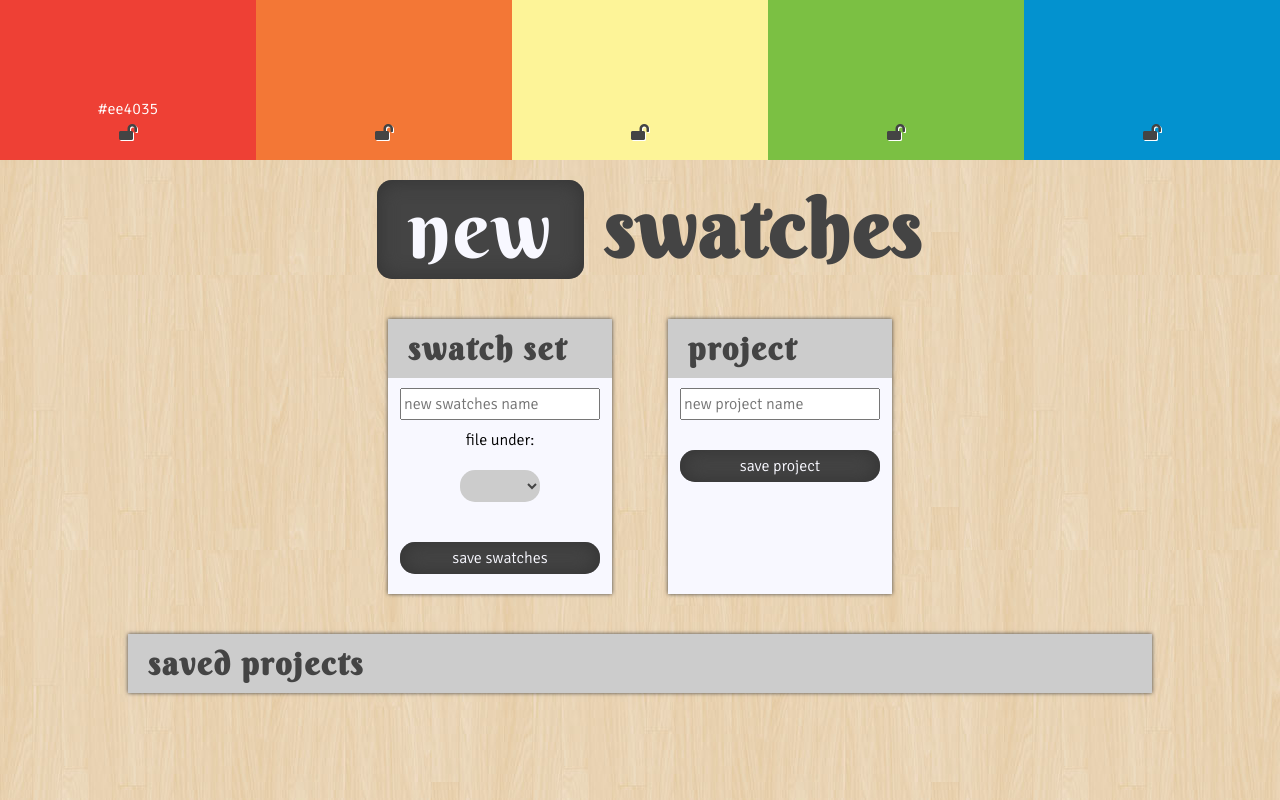
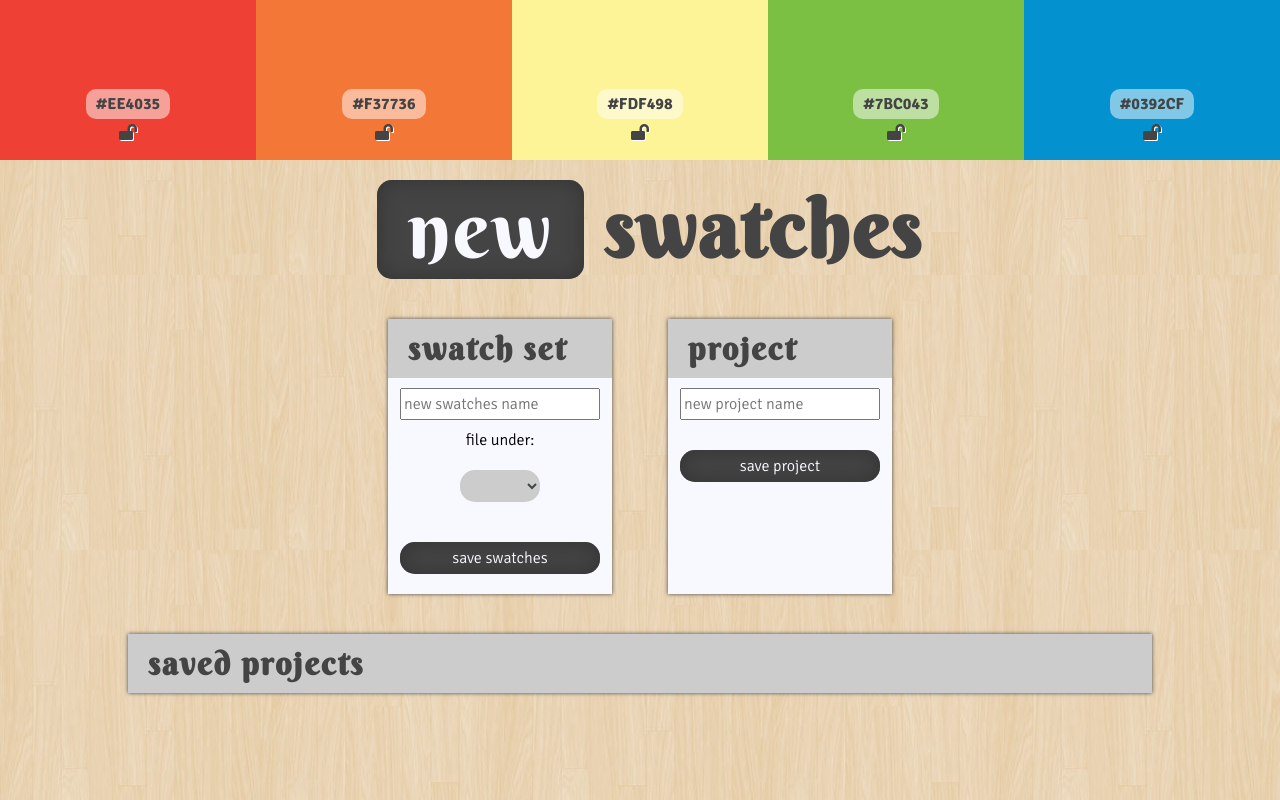
Before and after one commit to nogully/palette-picker-pwa, a website: page public/index.html in a window 1280 px wide. Drawn offline with nearby package versions, Linux system fonts and the light colour scheme; no server answers.

Commit message:
Color label styled

```diff
--- a/public/css/styles.css
+++ b/public/css/styles.css
@@ -198,7 +198,12 @@ h3 {
 }
 
 .color-label {
-  color: #FFF;
+  color: #444;
+  text-transform: uppercase;
+  font-weight: 700;
+  background-color: hsla(0, 0%, 100%, .5);
+  padding: 5px 10px;
+  border-radius: 10px;
 }
 
 /*STARTING COLORS*/
--- a/public/index.html
+++ b/public/index.html
@@ -13,15 +13,19 @@
       <i class="fas fa-lock-open"></i>
     </article>
     <article class="swatch" id="color2">
+      <p class="color-label" id="color1-label">#f37736</p>
       <i class="fas fa-lock-open"></i>
     </article>
     <article class="swatch" id="color3">
+      <p class="color-label" id="color1-label">#fdf498</p>
       <i class="fas fa-lock-open"></i>
     </article>
     <article class="swatch" id="color4">
+      <p class="color-label" id="color1-label">#7bc043</p>
       <i class="fas fa-lock-open"></i>
     </article>
     <article class="swatch" id="color5">
+      <p class="color-label" id="color1-label">#0392cf</p>
       <i class="fas fa-lock-open"></i>
     </article>
   </aside>
--- a/public/js/scripts.js
+++ b/public/js/scripts.js
@@ -146,8 +146,8 @@ const sendPaletteToDb = async (colors) => {
 const loadSwatches = (array) => {
   const swatches = $('.swatch').toArray();
   swatches.forEach( (swatch, index) => {
-    $(swatch).css({ "background-color": `${array[index + 1]}` });
-    $(swatch).val(array[index + 1]);
+    $(swatch).css({ "background-color": `${array[index]}` });
+    $(swatch).find('p').text(`${array[index]}`)
   })
 }
 
```
